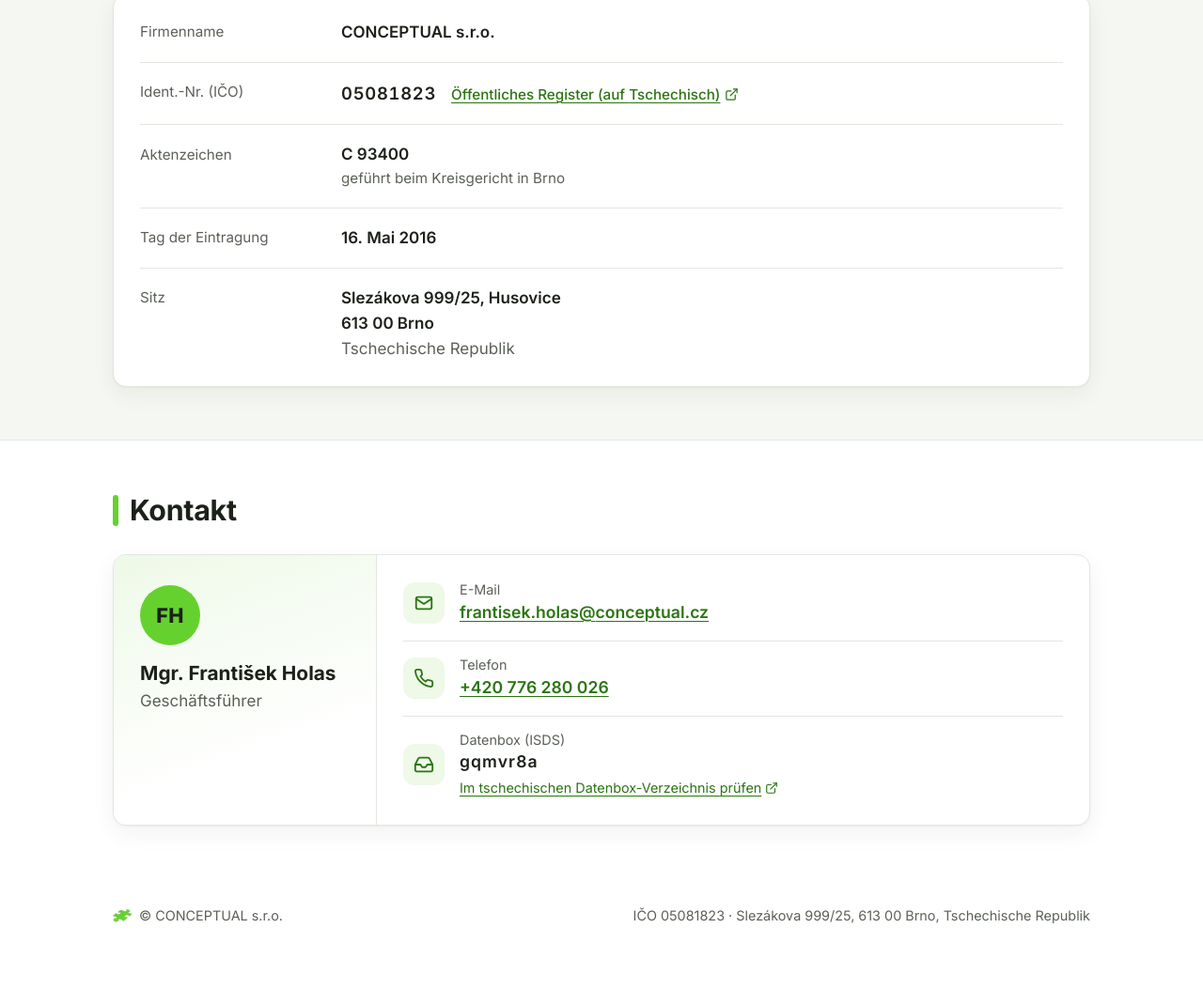
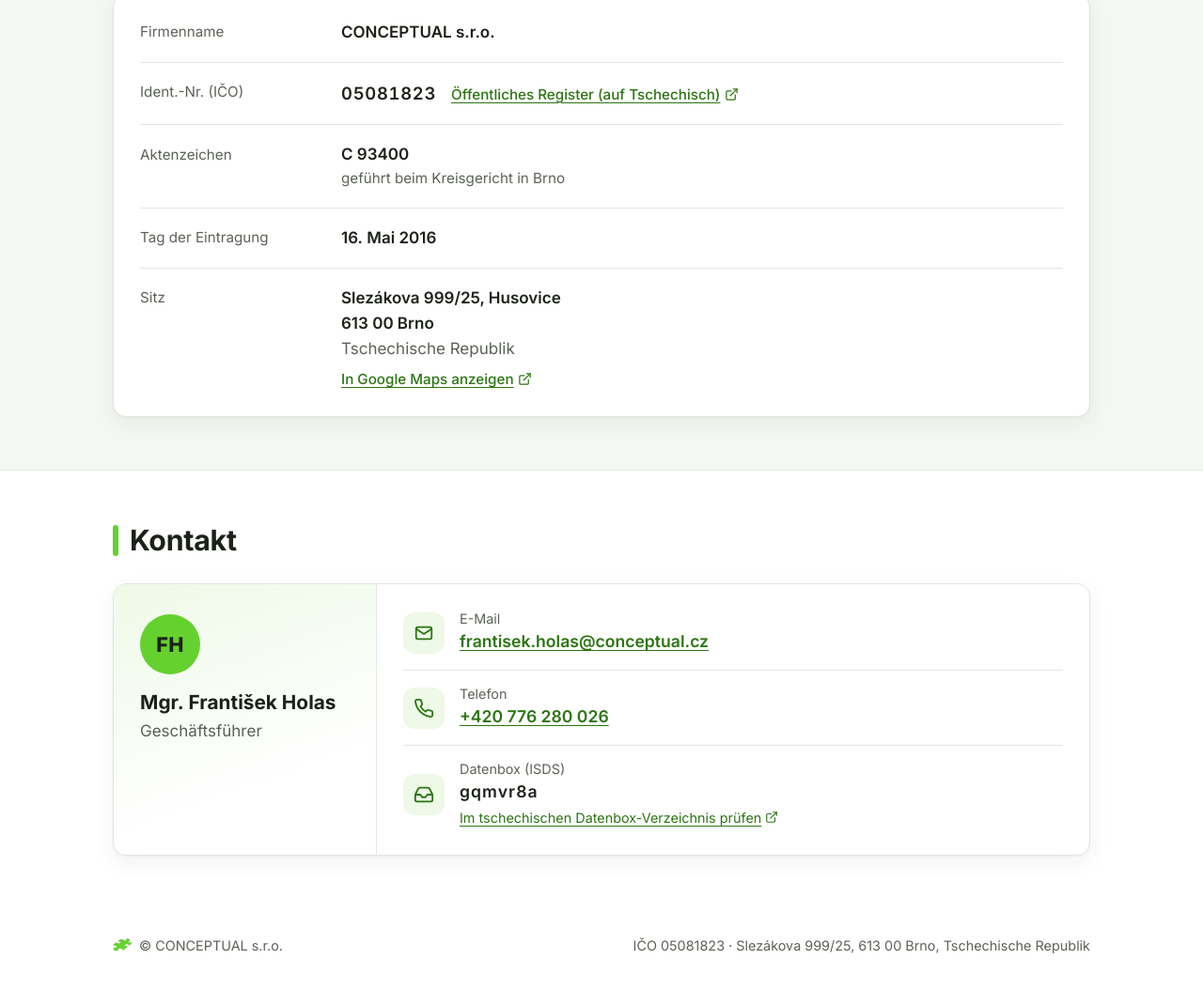
Before and after one commit to FrantisekHolas/web-conceptual-cz, a plain HTML site: page de/index.html in a window 1280 px wide. Shown: the part 662-1716 px from the top of the page at 94% size. Before the commit the page ends 1684 px from the top, so only its background shows below. Drawn offline with Linux system fonts and the light colour scheme.

Commit message:
Link the registered office to Google Maps
Add a localized "View on Google Maps" link under the address on all
three language pages. It is a plain link, not an embedded map, so
nothing is loaded from Google until the visitor clicks it.

Co-Authored-By: Claude Opus 5.5 <noreply@anthropic.com>
Claude-Session: https://claude.ai/code/session_01CdAEPrixWyhADsH76eNAJ3

```diff
--- a/assets/style.css
+++ b/assets/style.css
@@ -160,6 +160,7 @@ h2::before { content: ""; width: 6px; height: 1.1em; border-radius: 3px; backgro
 .fact dd address { font-style: normal; }
 .fact .note { display: block; font-weight: 400; color: var(--muted); font-size: .95rem; }
 .fact .country { font-weight: 400; color: var(--muted); }
+.fact .map-link { display: inline-block; margin-top: .4rem; font-weight: 500; font-size: .95rem; }
 .ext svg { width: 15px; height: 15px; vertical-align: -.15em; margin-left: .3rem; }
 .ico-row { display: flex; flex-wrap: wrap; align-items: baseline; gap: .25rem 1rem; }
 .ico-row .num { font-size: 1.15rem; letter-spacing: .04em; font-variant-numeric: tabular-nums; }
--- a/de/index.html
+++ b/de/index.html
@@ -144,7 +144,9 @@
           </div>
           <div class="fact">
             <dt>Sitz</dt>
-            <dd><address>Slezákova 999/25, Husovice<br>613&nbsp;00 Brno<br><span class="country">Tschechische Republik</span></address></dd>
+            <dd><address>Slezákova 999/25, Husovice<br>613&nbsp;00 Brno<br><span class="country">Tschechische Republik</span></address>
+              <a class="ext map-link" href="https://www.google.com/maps/search/?api=1&amp;query=Slez%C3%A1kova%20999%2F25%2C%20613%2000%20Brno" target="_blank" rel="noopener">In Google Maps <span class="nowrap">anzeigen<svg viewBox="0 0 24 24" fill="none" stroke="currentColor" stroke-width="2" stroke-linecap="round" stroke-linejoin="round" aria-hidden="true"><path d="M18 13v6a2 2 0 0 1-2 2H5a2 2 0 0 1-2-2V8a2 2 0 0 1 2-2h6"/><polyline points="15 3 21 3 21 9"/><line x1="10" y1="14" x2="21" y2="3"/></svg></span></a>
+            </dd>
           </div>
         </dl>
       </div>
```
Also changed, not shown: en/index.html (+3 -1 lines), index.html (+3 -1 lines).
